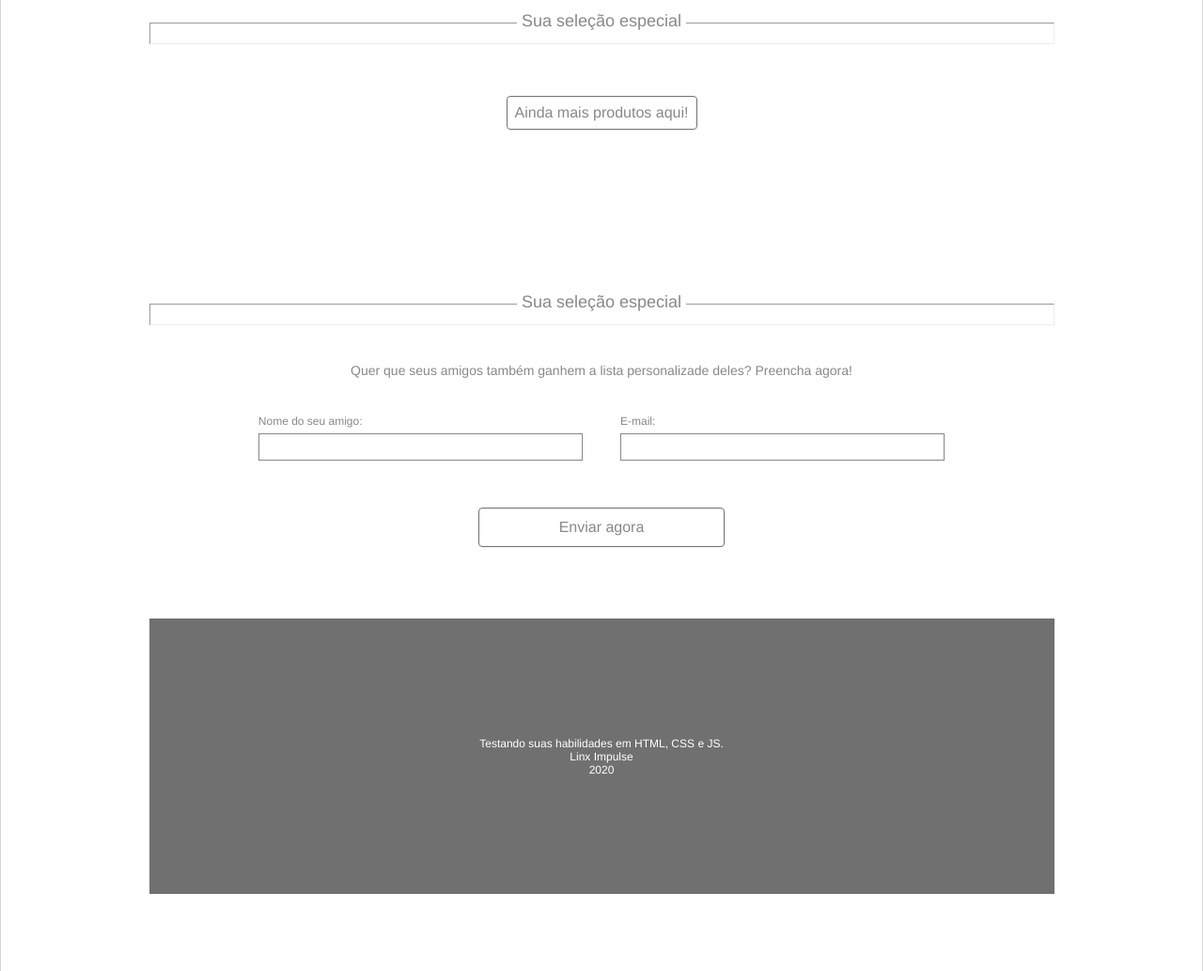
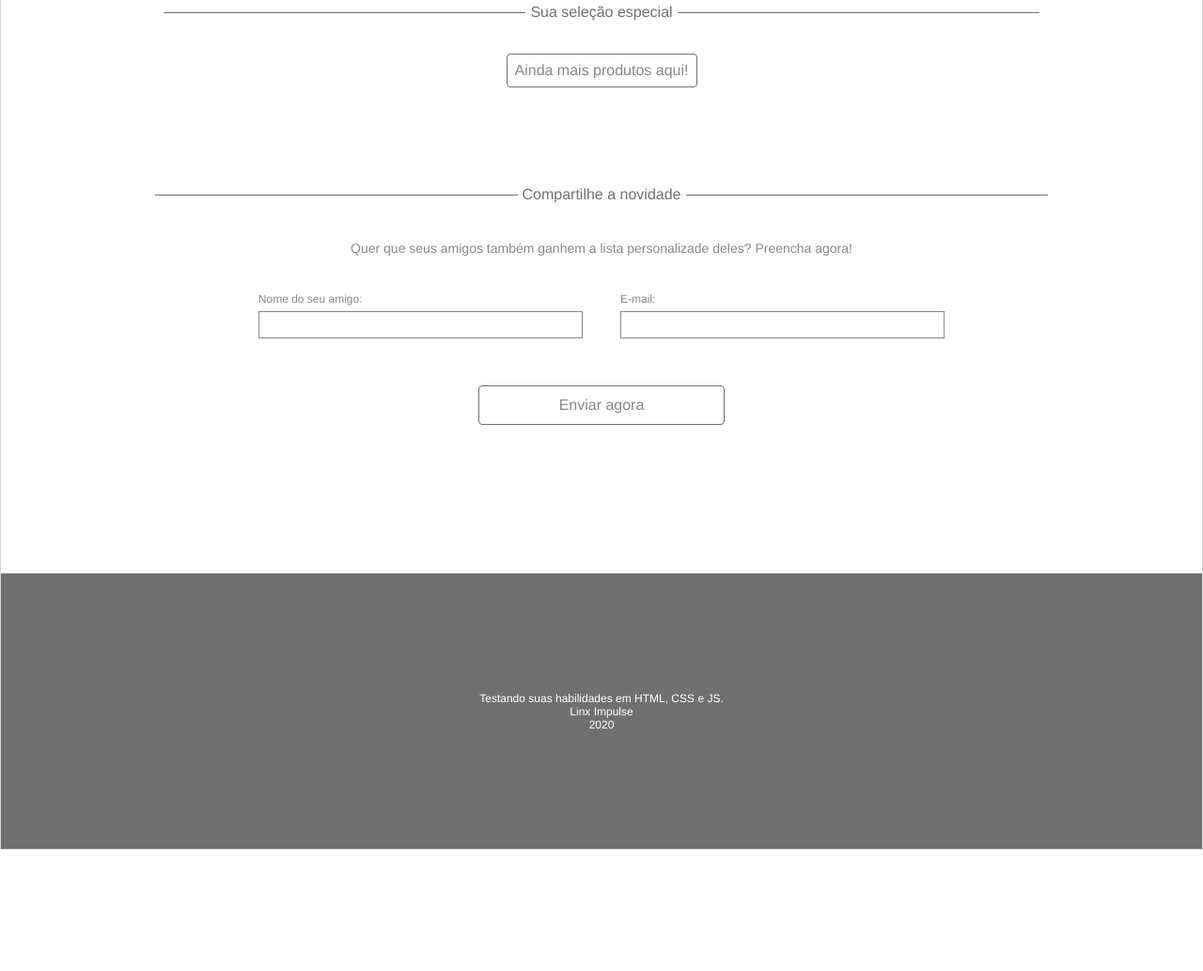
Before and after one commit to Andersonvlidio/Desafio-Frontend-Developer, a plain HTML site: page index.html in a window 1280 px wide. Shown: the part 776-1809 px from the top of the page at 94% size. After the commit the page ends 1680 px from the top, so only its background shows below. Drawn offline with Linux system fonts and the light colour scheme; no server answers.

Commit message:
feat(page): html and css adjustments

```diff
--- a/index.html
+++ b/index.html
@@ -73,21 +73,27 @@
             </div>
         </section>
             <!-- Divisão -->
-            <div class="division-one">
-                <hr />
+            <div class="row display-center">
+                <span class="risco"></span>
+                <p>Sua seleção especial</p>
+                <span class="risco"></span>
             </div>
+
             <!-- Cards -->
             <section class="display-center" >
               <div class="container-cards" >
+                   <!--Conteúdo preenchido com api.  -->
                 </div>
                 <input type="button" value="Ainda mais produtos aqui!" class="button"id="loadProducts">
             </section>
-            <!-- Divisão NÃO ESQUECER DE ARRUMAR -->
-            <div class="division-two">
-                <hr />
+            <!-- Divisão -->
+            <div class="row display-center p-70">
+                <span class="risco"></span>
+                <p>Compartilhe a novidade</p>
+                <span class="risco"></span>
             </div>
 
-        <!-- Formulário para convidar amigo -->
+            <!-- Formulário para convidar amigo -->
         <section class="display-center invite-container" >
             <p>Quer que seus amigos também ganhem a lista personalizade deles? Preencha agora!</p>
             <form action="enviar convite a amigo">
@@ -102,13 +108,13 @@
                 <button type="submit" class="button">Enviar agora</button>
             </form>
         </section>
-        <footer class="display-center">
-            <p>Testando suas habilidades em HTML, CSS e JS.</p>
-            <p>Linx Impulse</p>
-            <p>2020</p>
-        </footer>
 
     </main>
+    <footer class="display-center">
+        <p>Testando suas habilidades em HTML, CSS e JS.</p>
+        <p>Linx Impulse</p>
+        <p>2020</p>
+    </footer>
     <script src="scripts/scripts.js"></script>
 </body>
 </html>
--- a/styles/styles.css
+++ b/styles/styles.css
@@ -57,7 +57,7 @@ header p {
 }
 .info-container .info {
   width: 55%;
-  margin: 8px 10px;
+  margin: 15px 10px;
   padding: 10px;
 }
 .info-container .info span {
@@ -115,21 +115,22 @@ header p {
   border: 1px solid var(--primary-color);
 }
 /* Divisão */
-.division-one hr {
-  width: 100%;
-  overflow: visible;
-  color: var(--third-color);
-  text-align: center;
-  margin: 50px 0;
+.row {
+  display: flex;
+  flex-direction: row;
+  margin: 30px 0;
 }
-.division-one hr::after {
-  content: "Sua seleção especial";
-  display: inline-block;
-  position: relative;
-  top: -0.7em;
-  font-size: 18px;
-  padding: 0 0.3em;
-  background: white;
+.row span {
+  width: 40%;
+  height: 1px;
+  background-color: var(--secoundary-color);
+}
+.row p {
+  color: var(--secoundary-color);
+  margin: 0 5px;
+}
+.p-70 {
+  padding-top: 70px;
 }
 /* Cards */
 .container-cards {
@@ -173,23 +174,6 @@ header p {
 }
 .container-cards .card button {
   padding: 6px 68px;
-}
-/* divisão 2 */
-.division-two hr {
-  width: 100%;
-  overflow: visible;
-  color: var(--third-color);
-  text-align: center;
-  margin-top: 180px;
-}
-.division-two hr::after {
-  content: "Sua seleção especial";
-  display: inline-block;
-  position: relative;
-  top: -0.7em;
-  font-size: 18px;
-  padding: 0 0.3em;
-  background: white;
 }
 /* Formulário para convidar amigo */
 .invite-container {
```
